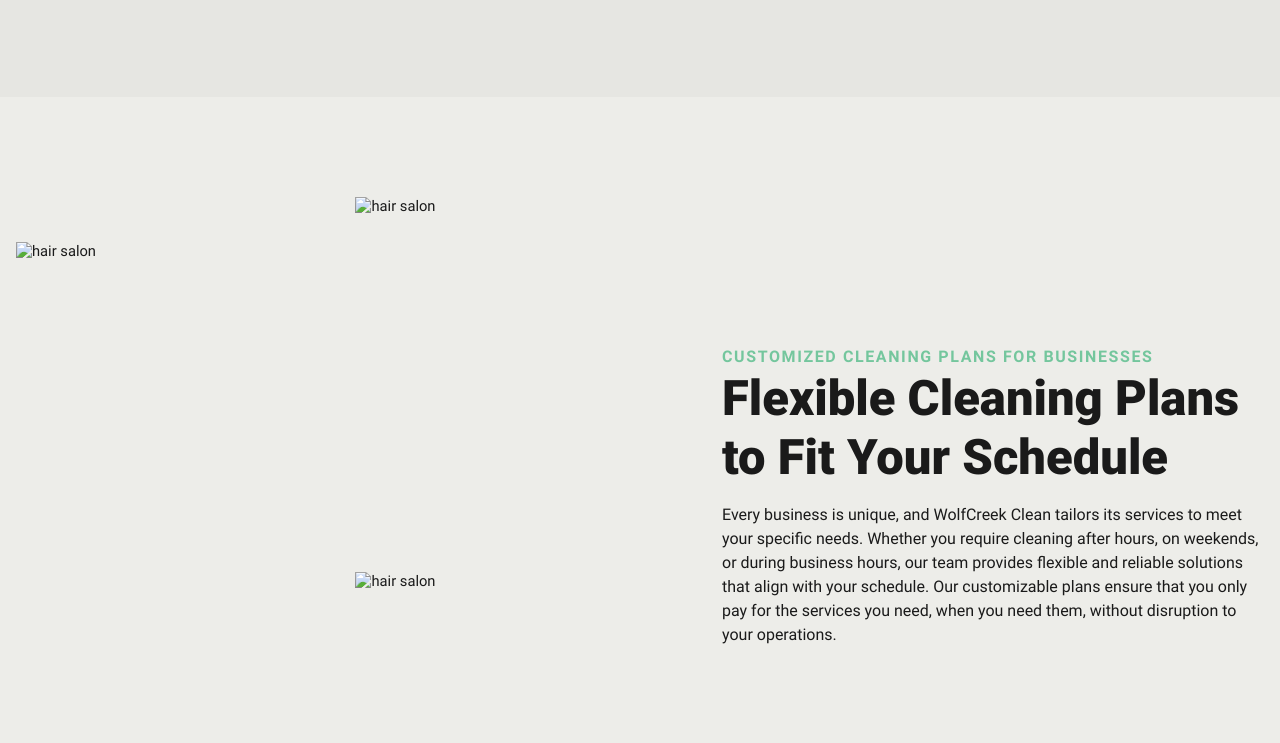
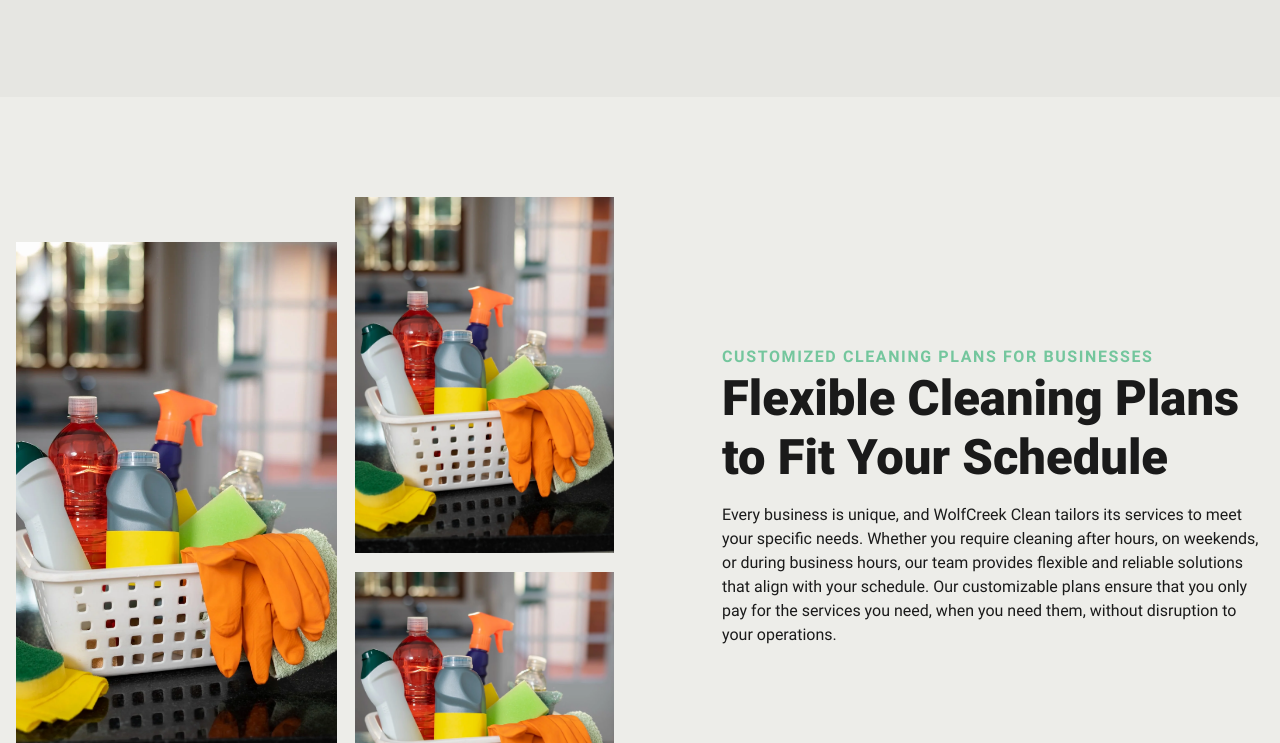
Before and after one commit to Fattyffat/WolfCreekCleaning, an Eleventy site: page src/content/pages/commercial.html in a window 1280 px wide. Shown: the part 2057-2800 px from the top of the page. Built offline with nearby package versions, Linux system fonts and the light colour scheme; Eleventy itself is replaced by a stand-in of ours; files that its build step writes are made by us from their sources.

Commit message:
CSS changes and fixed images

```diff
--- a/src/assets/sass/about.scss
+++ b/src/assets/sass/about.scss
@@ -350,7 +350,7 @@
             border-radius: 50%;
             /* cover the 1px gap between border and image */
             background-color: #f7f7f7;
-            border: 12px solid var(--primary);
+            border: 6px solid var(--primary);
             /* clips image to the circle */
             overflow: hidden;
             position: absolute;
@@ -380,7 +380,7 @@
             border-radius: 50%;
             /* cover the 1px gap between border and image */
             background-color: #f7f7f7;
-            border: 12px solid var(--primary);
+            border: 6px solid var(--primary);
             /* clips image to the circle */
             overflow: hidden;
             position: absolute;
--- a/src/content/pages/commercial.html
+++ b/src/content/pages/commercial.html
@@ -24,7 +24,7 @@ eleventyNavigation:
         <picture>
             <source media="(max-width: 600px)" srcset="/assets/images/commercial.jpg">
             <source media="(min-width: 601px)" srcset="/assets/images/commercial.jpg">
-            <img aria-hidden="true" decoding="async" src="/assets/images/commercial.jpg" alt="kitchen cabinets" loading="eager" width="2500" height="1667">
+            <img aria-hidden="true" decoding="async" src="/assets/images/commercial.jpg" alt="Commercial Landing" loading="eager" width="2500" height="1667">
         </picture>
 
     </section>
@@ -39,10 +39,10 @@ eleventyNavigation:
                 <!--Long Left Image-->
                 <picture class="cs-picture cs-picture1">
                     <!--Mobile Image-->
-                    <source media="(max-width: 600px)" srcset="/assets/images/vacuum1.jpg">
+                    <source media="(max-width: 600px)" srcset="/assets/images/residential/vacuum1.webp">
                     <!--Tablet and above Image-->
-                    <source media="(min-width: 601px)" srcset="/assets/images/vacuum1.jpg">
-                    <img loading="lazy" decoding="async" src="/assets/images/vacuum1.jpg" alt="Vacuum" width="349" height="590">
+                    <source media="(min-width: 601px)" srcset="/assets/images/residential/vacuum1.webp">
+                    <img loading="lazy" decoding="async" src="/assets/images/residential/vacuum1.webp" alt="Vacuum" width="349" height="590">
                 </picture>
                 <!--Top right image-->
                 <picture class="cs-picture cs-picture2">
@@ -50,7 +50,7 @@ eleventyNavigation:
                     <source media="(max-width: 600px)" srcset="/assets/images/business/desk1.jpg">
                     <!--Tablet and above Image-->
                     <source media="(min-width: 601px)" srcset="/assets/images/business/desk1.jpg">
-                    <img loading="lazy" decoding="async" src="/assets/images/business/desk1.jpg" alt="hair salon" width="281" height="387">
+                    <img loading="lazy" decoding="async" src="/assets/images/business/desk1.jpg" alt="Commercial Images" width="281" height="387">
                 </picture>
                 <!--Bottom right image-->
                 <picture class="cs-picture cs-picture3">
@@ -58,7 +58,7 @@ eleventyNavigation:
                     <source media="(max-width: 600px)" srcset="/assets/images/business/business1.jpeg">
                     <!--Tablet and above Image-->
                     <source media="(min-width: 601px)" srcset="/assets/images/business/business1.jpeg">
-                    <img loading="lazy" decoding="async" src="/assets/images/business/business1.jpeg" alt="hair salon" width="281" height="280">
+                    <img loading="lazy" decoding="async" src="/assets/images/business/business1.jpeg" alt="Commercial Images" width="281" height="280">
                 </picture>
                 <!--Seal-->
                 <!-- <img class="cs-seal" loading="lazy" decoding="async" src="https://csimg.nyc3.cdn.digitaloceanspaces.com/Images/People/seal.svg" alt="seal" width="150" height="150"> -->
@@ -84,10 +84,10 @@ eleventyNavigation:
                 <!--Long Left Image-->
                 <picture class="cs-picture cs-picture1">
                     <!--Mobile Image-->
-                    <source media="(max-width: 600px)" srcset="/assets/images/residential/placeholder.jpg">
+                    <source media="(max-width: 600px)" srcset="/assets/images/residential/placeholder.webp">
                     <!--Tablet and above Image-->
-                    <source media="(min-width: 601px)" srcset="/assets/images/residential/placeholder.jpg">
-                    <img loading="lazy" decoding="async" src="/assets/images/residential/placeholder.jpg" alt="hair salon" width="349" height="590">
+                    <source media="(min-width: 601px)" srcset="/assets/images/residential/placeholder.webp">
+                    <img loading="lazy" decoding="async" src="/assets/images/residential/placeholder.webp" alt="Commercial Images" width="349" height="590">
                 </picture>
                 <!--Top right image-->
                 <picture class="cs-picture cs-picture2">
@@ -95,7 +95,7 @@ eleventyNavigation:
                     <source media="(max-width: 600px)" srcset="/assets/images/business/business2.webp">
                     <!--Tablet and above Image-->
                     <source media="(min-width: 601px)" srcset="/assets/images/business/business2.webp">
-                    <img loading="lazy" decoding="async" src="/assets/images/business/business2.webp" alt="hair salon" width="281" height="387">
+                    <img loading="lazy" decoding="async" src="/assets/images/business/business2.webp" alt="Commercial Images" width="281" height="387">
                 </picture>
                 <!--Bottom right image-->
                 <picture class="cs-picture cs-picture3">
@@ -103,7 +103,7 @@ eleventyNavigation:
                     <source media="(max-width: 600px)" srcset="/assets/images/business/business3.jpg">
                     <!--Tablet and above Image-->
                     <source media="(min-width: 601px)" srcset="/assets/images/business/business3.jpg">
-                    <img loading="lazy" decoding="async" src="/assets/images/business/business3.jpg" alt="hair salon" width="281" height="280">
+                    <img loading="lazy" decoding="async" src="/assets/images/business/business3.jpg" alt="Commercial Images" width="281" height="280">
                 </picture>
                 <!--Seal-->
                 <!-- <img class="cs-seal" loading="lazy" decoding="async" src="https://csimg.nyc3.cdn.digitaloceanspaces.com/Images/People/seal.svg" alt="seal" width="150" height="150"> -->
@@ -129,26 +129,26 @@ eleventyNavigation:
                 <!--Long Left Image-->
                 <picture class="cs-picture cs-picture1">
                     <!--Mobile Image-->
-                    <source media="(max-width: 600px)" srcset="/assets/images/residential/placeholder.jpg">
+                    <source media="(max-width: 600px)" srcset="/assets/images/residential/placeholder.webp">
                     <!--Tablet and above Image-->
-                    <source media="(min-width: 601px)" srcset="/assets/images/residential/placeholder.jpg">
-                    <img loading="lazy" decoding="async" src="/assets/images/residential/placeholder.jpg" alt="hair salon" width="349" height="590">
+                    <source media="(min-width: 601px)" srcset="/assets/images/residential/placeholder.webp">
+                    <img loading="lazy" decoding="async" src="/assets/images/residential/placeholder.webp" alt="Commercial Images" width="349" height="590">
                 </picture>
                 <!--Top right image-->
                 <picture class="cs-picture cs-picture2">
                     <!--Mobile Image-->
-                    <source media="(max-width: 600px)" srcset="/assets/images/residential/placeholder.jpg">
+                    <source media="(max-width: 600px)" srcset="/assets/images/residential/placeholder.webp">
                     <!--Tablet and above Image-->
-                    <source media="(min-width: 601px)" srcset="/assets/images/residential/placeholder.jpg">
-                    <img loading="lazy" decoding="async" src="h/assets/images/residential/placeholder.jpg" alt="hair salon" width="281" height="387">
+                    <source media="(min-width: 601px)" srcset="/assets/images/residential/placeholder.webp">
+                    <img loading="lazy" decoding="async" src="h/assets/images/residential/placeholder.webp" alt="Commercial Images" width="281" height="387">
                 </picture>
                 <!--Bottom right image-->
                 <picture class="cs-picture cs-picture3">
                     <!--Mobile Image-->
-                    <source media="(max-width: 600px)" srcset="/assets/images/residential/placeholder.jpg">
+                    <source media="(max-width: 600px)" srcset="/assets/images/residential/placeholder.webp">
                     <!--Tablet and above Image-->
-                    <source media="(min-width: 601px)" srcset="/assets/images/residential/placeholder.jpg">
-                    <img loading="lazy" decoding="async" src="/assets/images/residential/placeholder.jpg" alt="hair salon" width="281" height="280">
+                    <source media="(min-width: 601px)" srcset="/assets/images/residential/placeholder.webp">
+                    <img loading="lazy" decoding="async" src="/assets/images/residential/placeholder.webp" alt="Commercial Images" width="281" height="280">
                 </picture>
                 <!--Seal-->
                 <!-- <img class="cs-seal" loading="lazy" decoding="async" src="https://csimg.nyc3.cdn.digitaloceanspaces.com/Images/People/seal.svg" alt="seal" width="150" height="150"> -->
@@ -174,10 +174,10 @@ eleventyNavigation:
                 <!--Long Left Image-->
                 <picture class="cs-picture cs-picture1">
                     <!--Mobile Image-->
-                    <source media="(max-width: 600px)" srcset="/assets/images/residential/placeholder.jpg">
+                    <source media="(max-width: 600px)" srcset="/assets/images/residential/placeholder.webp">
                     <!--Tablet and above Image-->
-                    <source media="(min-width: 601px)" srcset="/assets/images/residential/placeholder.jpg">
-                    <img loading="lazy" decoding="async" src="/assets/images/residential/placeholder.jpg" alt="hair salon" width="349" height="590">
+                    <source media="(min-width: 601px)" srcset="/assets/images/residential/placeholder.webp">
+                    <img loading="lazy" decoding="async" src="/assets/images/residential/placeholder.webp" alt="Commercial Images" width="349" height="590">
                 </picture>
                 <!--Top right image-->
                 <picture class="cs-picture cs-picture2">
@@ -185,7 +185,7 @@ eleventyNavigation:
                     <source media="(max-width: 600px)" srcset="/assets/images/business/business2.webp">
                     <!--Tablet and above Image-->
                     <source media="(min-width: 601px)" srcset="/assets/images/business/business2.webp">
-                    <img loading="lazy" decoding="async" src="/assets/images/business/business2.webp" alt="hair salon" width="281" height="387">
+                    <img loading="lazy" decoding="async" src="/assets/images/business/business2.webp" alt="Commercial Images" width="281" height="387">
                 </picture>
                 <!--Bottom right image-->
                 <picture class="cs-picture cs-picture3">
@@ -193,7 +193,7 @@ eleventyNavigation:
                     <source media="(max-width: 600px)" srcset="/assets/images/business/business3.jpg">
                     <!--Tablet and above Image-->
                     <source media="(min-width: 601px)" srcset="/assets/images/business/business3.jpg">
-                    <img loading="lazy" decoding="async" src="/assets/images/business/business3.jpg" alt="hair salon" width="281" height="280">
+                    <img loading="lazy" decoding="async" src="/assets/images/business/business3.jpg" alt="Commercial Images" width="281" height="280">
                 </picture>
                 <!--Seal-->
                 <!-- <img class="cs-seal" loading="lazy" decoding="async" src="https://csimg.nyc3.cdn.digitaloceanspaces.com/Images/People/seal.svg" alt="seal" width="150" height="150"> -->
@@ -218,10 +218,10 @@ eleventyNavigation:
                 <!--Long Left Image-->
                 <picture class="cs-picture cs-picture1">
                     <!--Mobile Image-->
-                    <source media="(max-width: 600px)" srcset="/assets/images/vacuum1.jpg">
+                    <source media="(max-width: 600px)" srcset="/assets/images/residential/vacuum1.webp">
                     <!--Tablet and above Image-->
-                    <source media="(min-width: 601px)" srcset="/assets/images/vacuum1.jpg">
-                    <img loading="lazy" decoding="async" src="/assets/images/vacuum1.jpg" alt="Vacuum" width="349" height="590">
+                    <source media="(min-width: 601px)" srcset="/assets/images/residential/vacuum1.webp">
+                    <img loading="lazy" decoding="async" src="/assets/images/residential/vacuum1.webp" alt="Vacuum" width="349" height="590">
                 </picture>
                 <!--Top right image-->
                 <picture class="cs-picture cs-picture2">
@@ -229,7 +229,7 @@ eleventyNavigation:
                     <source media="(max-width: 600px)" srcset="/assets/images/business/desk1.jpg">
                     <!--Tablet and above Image-->
                     <source media="(min-width: 601px)" srcset="/assets/images/business/desk1.jpg">
-                    <img loading="lazy" decoding="async" src="/assets/images/business/desk1.jpg" alt="hair salon" width="281" height="387">
+                    <img loading="lazy" decoding="async" src="/assets/images/business/desk1.jpg" alt="Commercial Images" width="281" height="387">
                 </picture>
                 <!--Bottom right image-->
                 <picture class="cs-picture cs-picture3">
@@ -237,7 +237,7 @@ eleventyNavigation:
                     <source media="(max-width: 600px)" srcset="/assets/images/business/business1.jpeg">
                     <!--Tablet and above Image-->
                     <source media="(min-width: 601px)" srcset="/assets/images/business/business1.jpeg">
-                    <img loading="lazy" decoding="async" src="/assets/images/business/business1.jpeg" alt="hair salon" width="281" height="280">
+                    <img loading="lazy" decoding="async" src="/assets/images/business/business1.jpeg" alt="Commercial Images" width="281" height="280">
                 </picture>
                 <!--Seal-->
                 <!-- <img class="cs-seal" loading="lazy" decoding="async" src="https://csimg.nyc3.cdn.digitaloceanspaces.com/Images/People/seal.svg" alt="seal" width="150" height="150"> -->
@@ -264,10 +264,10 @@ eleventyNavigation:
                 <!--Long Left Image-->
                 <picture class="cs-picture cs-picture1">
                     <!--Mobile Image-->
-                    <source media="(max-width: 600px)" srcset="/assets/images/residential/placeholder.jpg">
+                    <source media="(max-width: 600px)" srcset="/assets/images/residential/placeholder.webp">
                     <!--Tablet and above Image-->
-                    <source media="(min-width: 601px)" srcset="/assets/images/residential/placeholder.jpg">
-                    <img loading="lazy" decoding="async" src="/assets/images/residential/placeholder.jpg" alt="hair salon" width="349" height="590">
+                    <source media="(min-width: 601px)" srcset="/assets/images/residential/placeholder.webp">
+                    <img loading="lazy" decoding="async" src="/assets/images/residential/placeholder.webp" alt="Commercial Images" width="349" height="590">
                 </picture>
                 <!--Top right image-->
                 <picture class="cs-picture cs-picture2">
@@ -275,7 +275,7 @@ eleventyNavigation:
                     <source media="(max-width: 600px)" srcset="/assets/images/business/business2.webp">
                     <!--Tablet and above Image-->
                     <source media="(min-width: 601px)" srcset="/assets/images/business/business2.webp">
-                    <img loading="lazy" decoding="async" src="/assets/images/business/business2.webp" alt="hair salon" width="281" height="387">
+                    <img loading="lazy" decoding="async" src="/assets/images/business/business2.webp" alt="Commercial Images" width="281" height="387">
                 </picture>
                 <!--Bottom right image-->
                 <picture class="cs-picture cs-picture3">
@@ -283,7 +283,7 @@ eleventyNavigation:
                     <source media="(max-width: 600px)" srcset="/assets/images/business/business3.jpg">
                     <!--Tablet and above Image-->
                     <source media="(min-width: 601px)" srcset="/assets/images/business/business3.jpg">
-                    <img loading="lazy" decoding="async" src="/assets/images/business/business3.jpg" alt="hair salon" width="281" height="280">
+                    <img loading="lazy" decoding="async" src="/assets/images/business/business3.jpg" alt="Commercial Images" width="281" height="280">
                 </picture>
                 <!--Seal-->
                 <!-- <img class="cs-seal" loading="lazy" decoding="async" src="https://csimg.nyc3.cdn.digitaloceanspaces.com/Images/People/seal.svg" alt="seal" width="150" height="150"> -->
```
Also changed, not shown: src/content/pages/about.html (+10 -10 lines), src/index.html (+2 -2 lines), src/assets/css/about.css, src/assets/images/aboutUs2.jpg (added), src/assets/images/aboutUs3.jpg (added).
